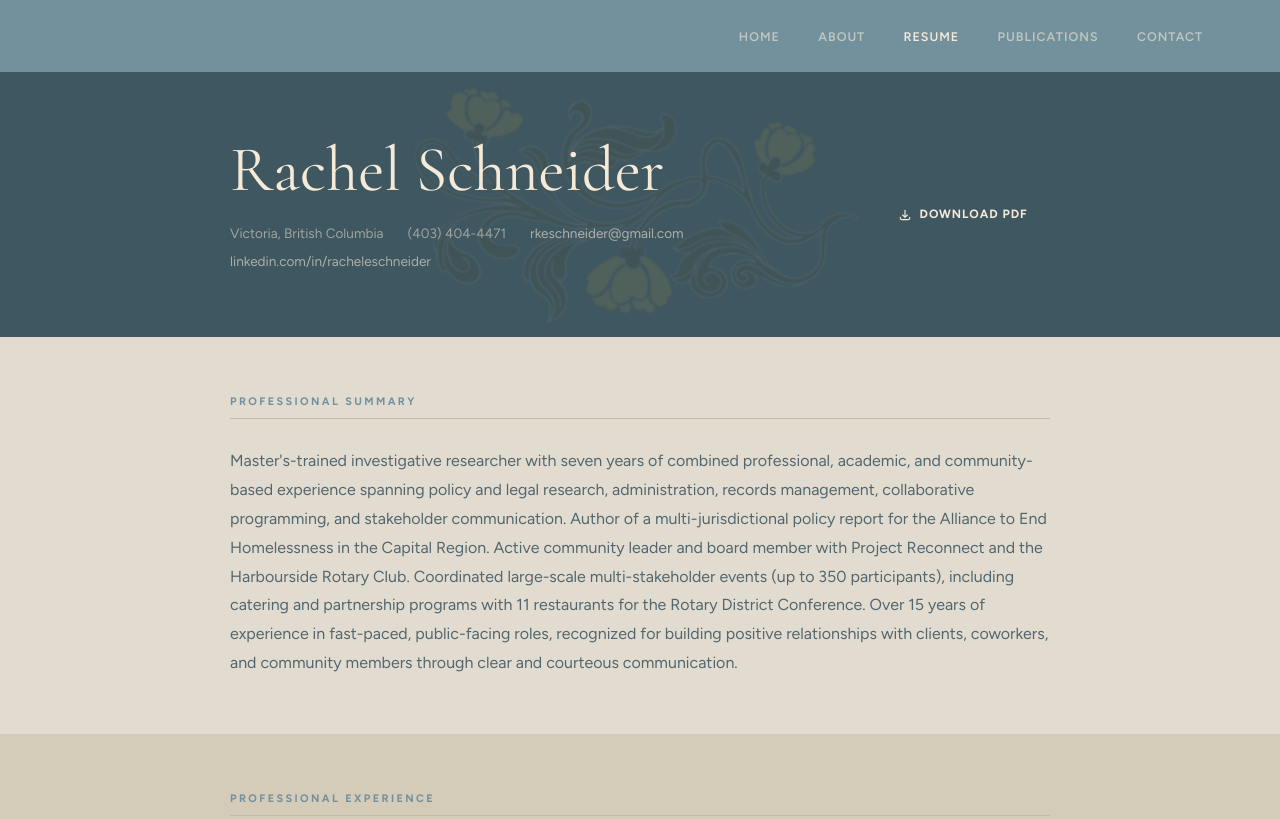
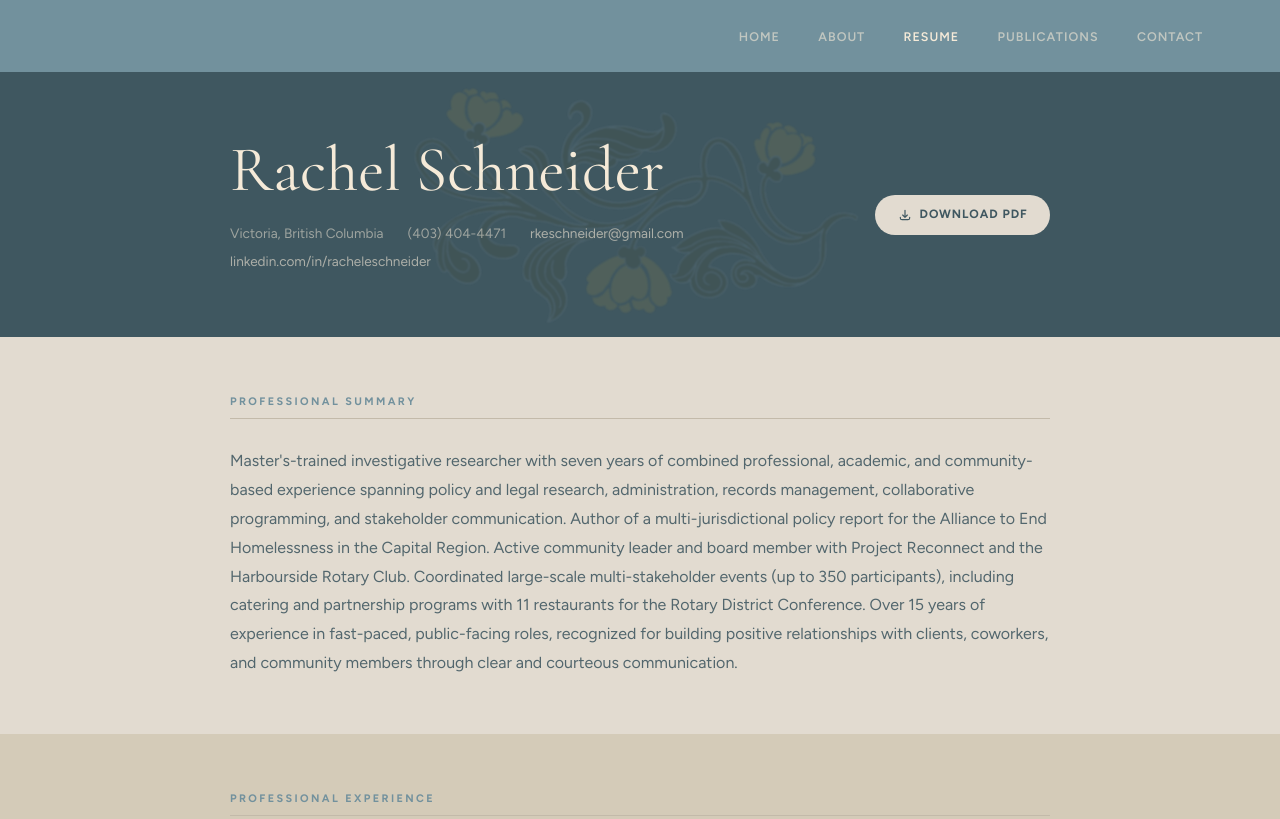
Before and after one commit to rkeschneider/rkeschneider.github.io, a website: page resume.html in a window 1280 px wide. Shown: the top 819 px of the page. Drawn offline with nearby package versions, Linux system fonts and the light colour scheme; a web font is replaced by a local one.

Commit message:
Tan download button on resume

```diff
--- a/resume.html
+++ b/resume.html
@@ -165,8 +165,8 @@
       gap: 0.5rem;
       margin-top: 1.25rem;
       padding: 0.65rem 1.4rem;
-      background: var(--slate-dark);
-      color: var(--cream);
+      background: var(--beige-light);
+      color: var(--slate-dark);
       border-radius: 999px;
       font-size: 0.75rem;
       font-weight: 700;
```
